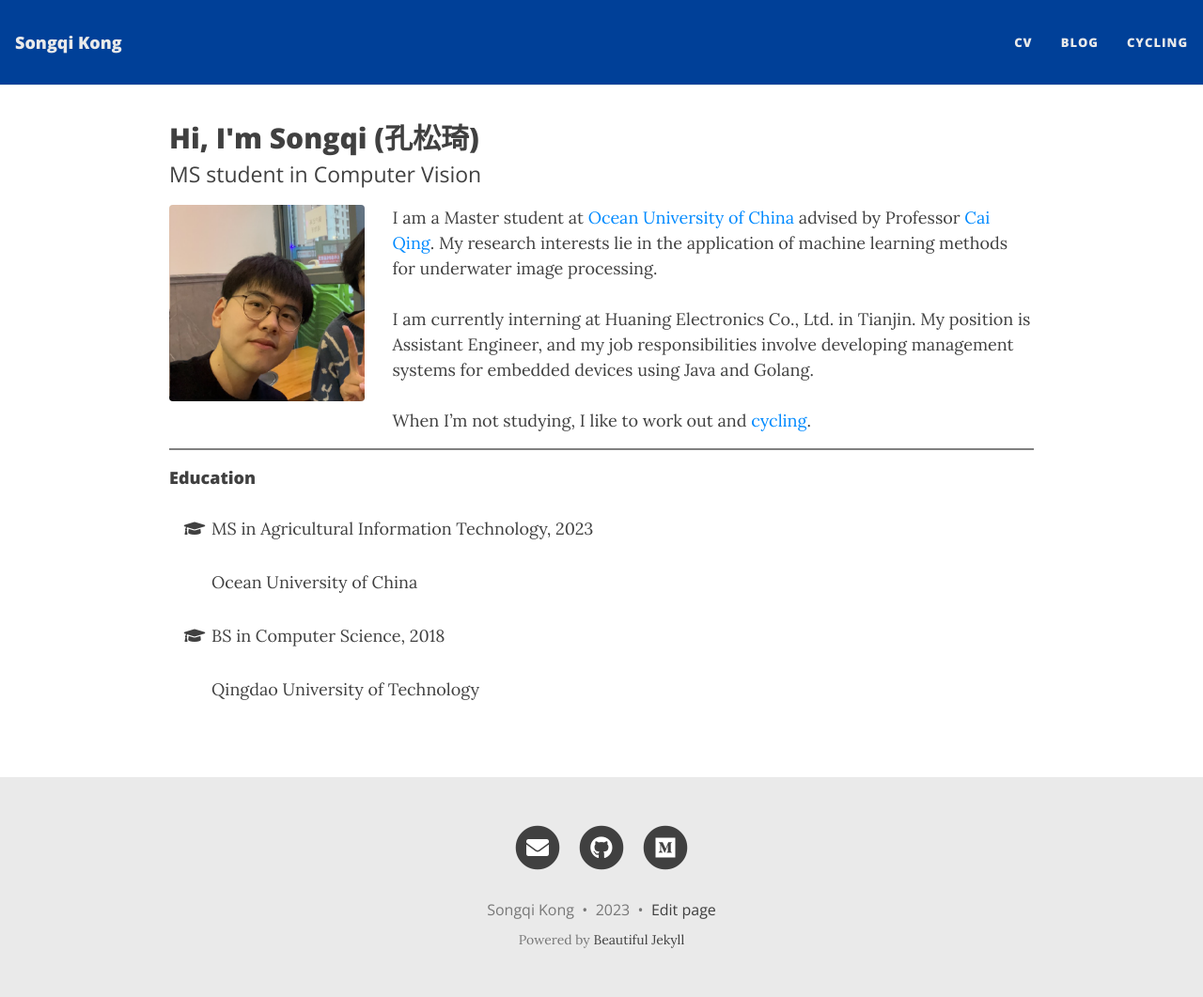
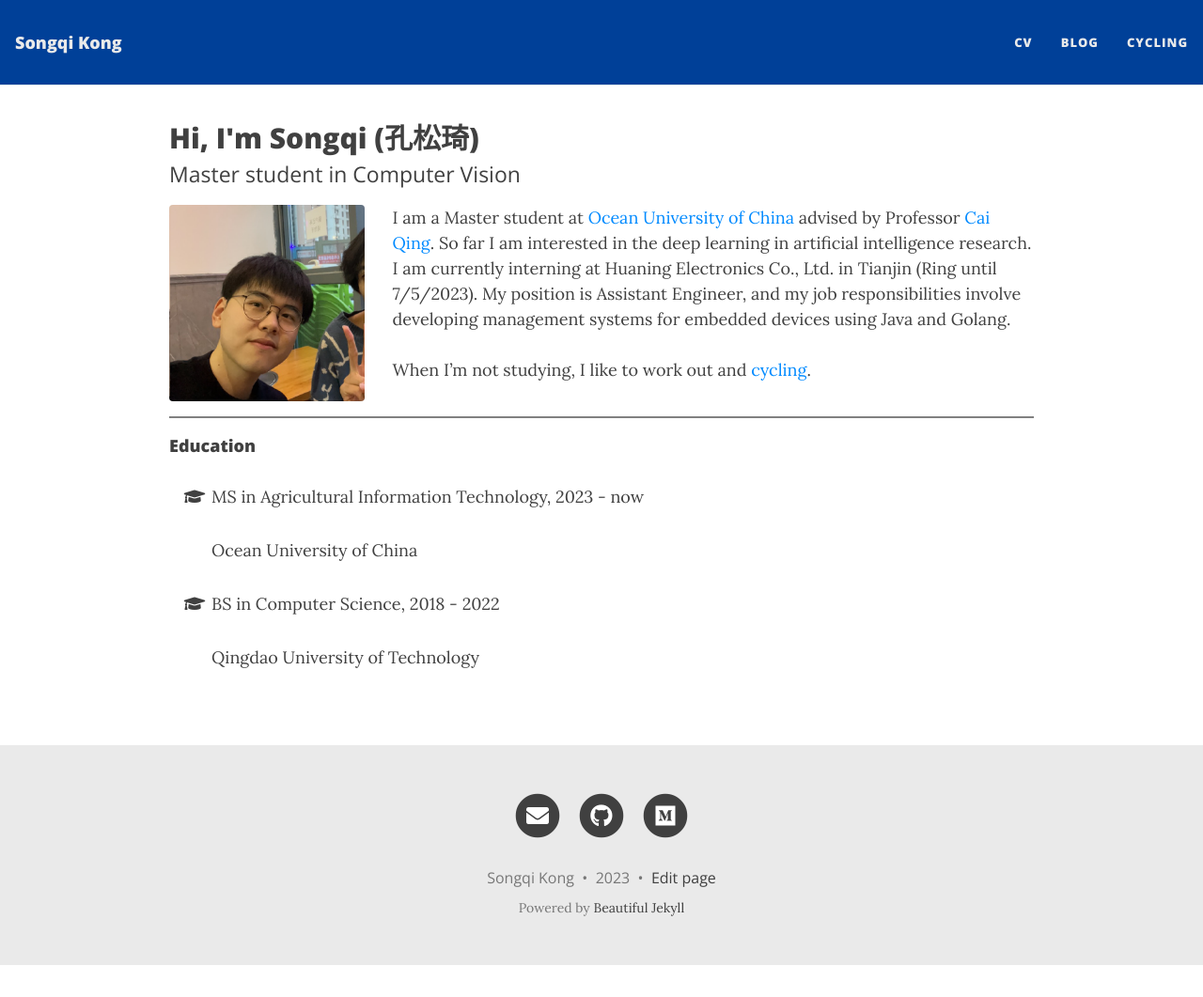
Before and after one commit to songqikong/songqikong.github.io, a Jekyll site: the page built from index.html, in a window 1280 px wide and 1061 px high. Shown: the whole window at 94% size. Built offline with Jekyll 4.4.1, drawn with Linux system fonts in a browser that asks for light colours; nearby versions of some CDN libraries; the list of posts is cut into pages by our own code.

Commit message:
Update index.html

```diff
--- a/index.html
+++ b/index.html
@@ -1,7 +1,7 @@
 ---
 layout: homepage
 title: Hi, I'm Songqi (孔松琦)
-subtitle: MS student in Computer Vision
+subtitle: Master student in Computer Vision
 use-site-title: true
 ---
 
@@ -11,9 +11,8 @@ use-site-title: true
   </div>
   <div class="col-9">
     I am a Master student at <a href="http://eweb.ouc.edu.cn/">Ocean University of China</a> advised by Professor <a
-      href="https://tocaiqing.github.io/">Cai Qing</a>. My research interests lie in the application of machine learning
-    methods for underwater image processing. <br><br>
-    I am currently interning at Huaning Electronics Co., Ltd. in Tianjin. My position is Assistant Engineer, and my job
+      href="https://tocaiqing.github.io/">Cai Qing</a>. So far I am interested in the deep learning in artificial intelligence research.
+    I am currently interning at Huaning Electronics Co., Ltd. in Tianjin (Ring until 7/5/2023). My position is Assistant Engineer, and my job
     responsibilities involve developing management systems for embedded devices using Java and Golang.<br><br>
 
     When I’m not studying, I like to work out and <a href="https://songqikong.github.io/cycling">cycling</a>.<br>
@@ -30,13 +29,13 @@ use-site-title: true
 <ul class="ul-edu fa-ul">
   <li><i class="fa-li fas fa-graduation-cap"></i>
     <div class="description">
-      <p class="course">MS in Agricultural Information Technology, 2023</p>
+      <p class="course">MS in Agricultural Information Technology, 2023 - now</p>
       <p class="institution">Ocean University of China</p>
     </div>
   </li>
   <li><i class="fa-li fas fa-graduation-cap"></i>
     <div class="description">
-      <p class="course">BS in Computer Science, 2018</p>
+      <p class="course">BS in Computer Science, 2018 - 2022</p>
       <p class="institution">Qingdao University of Technology</p>
     </div>
   </li>
```
